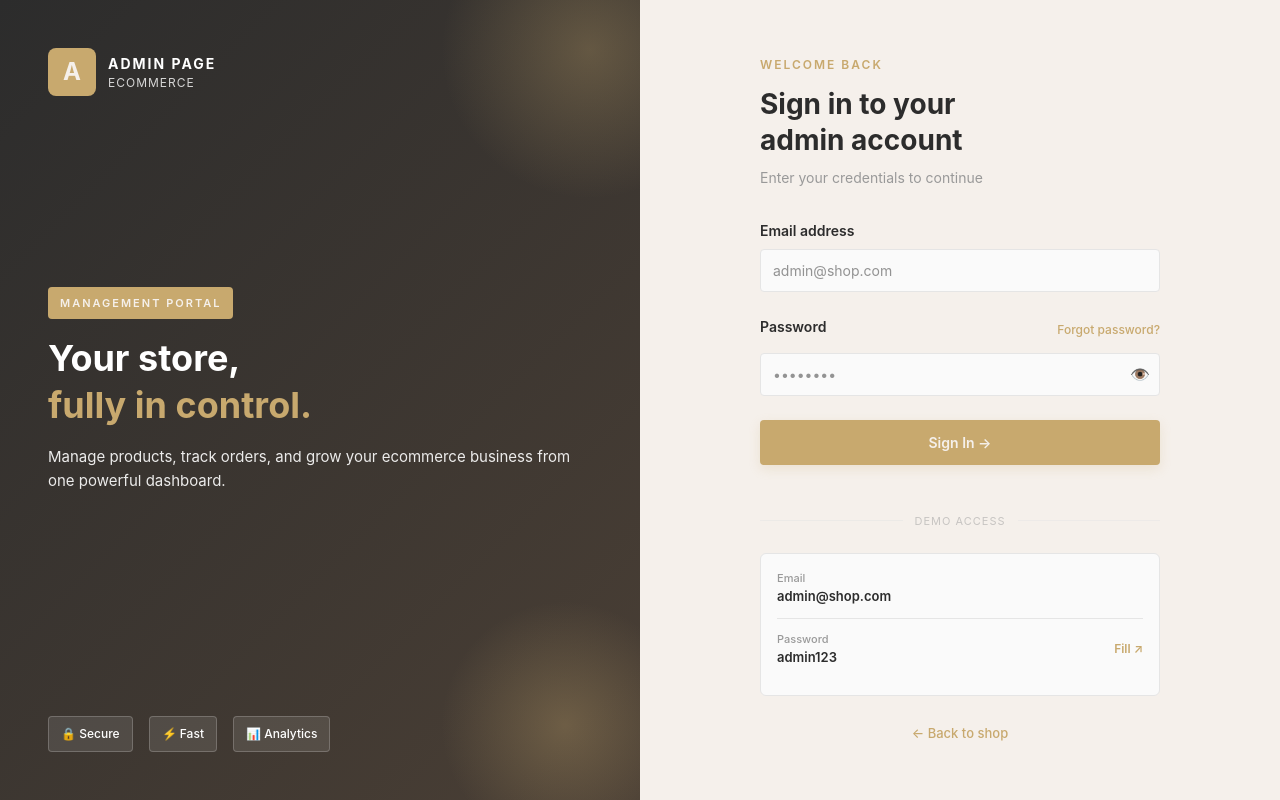
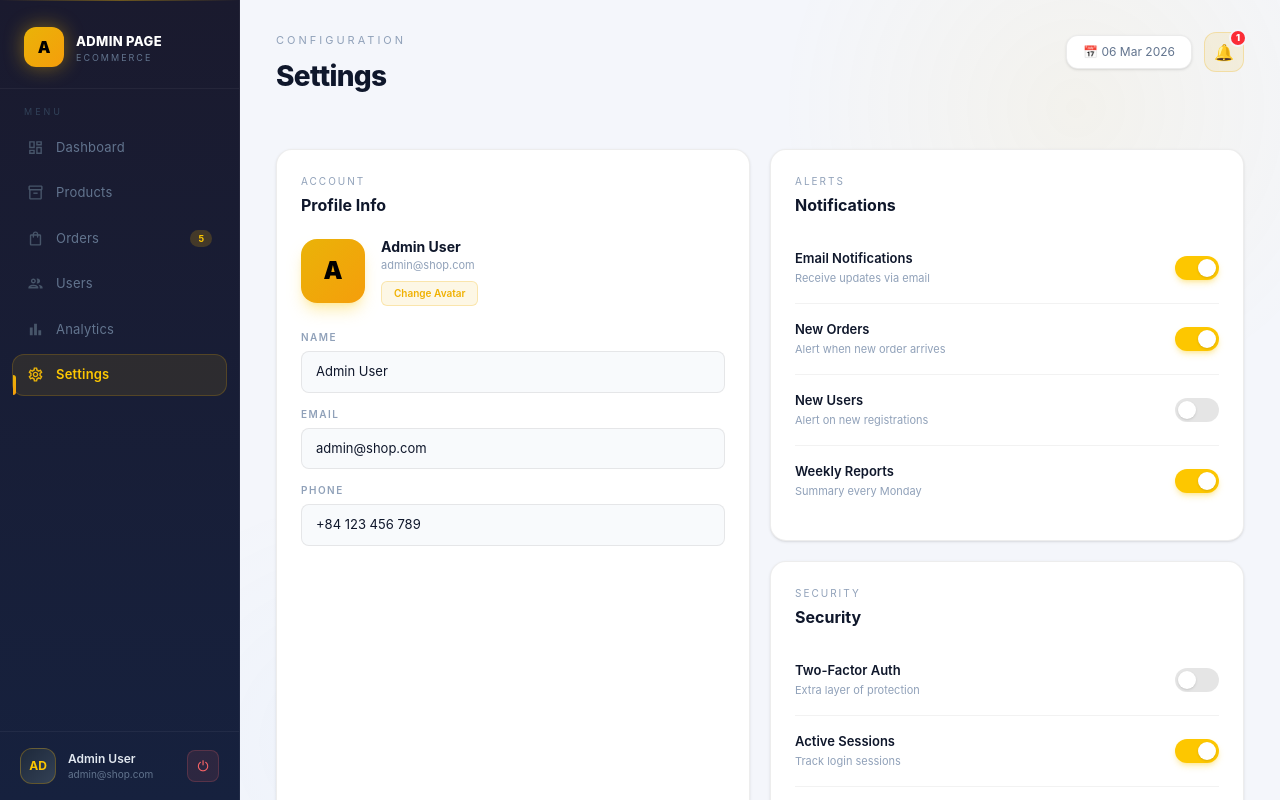
Before and after one commit to Rouki1210/EcommerceFE, a React (Vite) app: page /admin/settings in a window 1280 px wide. Before the commit this address led to /admin/login. Built offline with nearby package versions, Linux system fonts and the light colour scheme.

Commit message:
fix Fe admin

```diff
--- a/package.json
+++ b/package.json
@@ -14,7 +14,7 @@
     "@tailwindcss/vite": "^4.2.1",
     "@tanstack/react-query": "^5.90.21",
     "axios": "^1.13.6",
-    "framer-motion": "^12.37.0",
+    "framer-motion": "^12.38.0",
     "react": "^19.1.0",
     "react-dom": "^19.1.0",
     "react-icons": "^5.6.0",
--- a/src/api/authApi.js
+++ b/src/api/authApi.js
@@ -4,7 +4,7 @@ export const loginApi = (email, password) =>
   baseUrl.post("/auth/login", { email, password }).then((res) => res.data);
 
 export const loginAdmin = (email, password) =>
-  baseUrl.post("/admin/auth/login", { email, password }).then((res) => res.data);
+  baseUrl.post("/auth/admin/login", { email, password }).then((res) => res.data);
 
 export const registerApi = (firstName, lastName, email, password) =>
     baseUrl
--- a/src/components/admin/Header.jsx
+++ b/src/components/admin/Header.jsx
@@ -1,4 +1,4 @@
-
+import { motion } from "framer-motion";
 import NotificationBell from "./NotificationBell";
 
 export default function Header({ title, subtitle }) {
@@ -38,5 +38,5 @@ export default function Header({ title, subtitle }) {
                 <NotificationBell />
             </motion.div>
         </div>
-  );
+    );
 }
--- a/src/components/admin/NotificationBell.jsx
+++ b/src/components/admin/NotificationBell.jsx
@@ -1,3 +1,4 @@
+import { motion } from "framer-motion";
 import { useState, useRef, useEffect } from "react";
 import { AnimatePresence } from "framer-motion";
 import { useNotification } from "../../context/NotificationContext";
@@ -57,7 +58,7 @@ export default function NotificationBell() {
                         {/* Header */}
                         <div className="px-[18px] pt-4 pb-3 border-b border-black/[0.06] flex justify-between items-center">
                             <div>
-                                <div className="text-slate-900 text-sm font-extrabold">Notifications</div>
+<div className="text-slate-900 text-sm font-extrabold">Notifications</div>
                                 <div className="text-slate-400 text-[11px] mt-0.5">{unreadCount > 0 ? `${unreadCount} unread` : "All caught up!"}</div>
                             </div>
                             {unreadCount > 0 && (
@@ -96,7 +97,7 @@ export default function NotificationBell() {
                                                 <div className="text-slate-500 text-[11px] leading-relaxed truncate">{notif.message}</div>
                                                 <div className="text-slate-300 text-[10px] mt-1">{notif.time}</div>
                                             </div>
-                                            {!notif.read && (
+{!notif.read && (
                                                 <motion.div
                                                     animate={{ scale: [1, 1.3, 1] }}
                                                     transition={{ duration: 2, repeat: Infinity }}
--- a/src/components/admin/ProtectedRoute.jsx
+++ b/src/components/admin/ProtectedRoute.jsx
@@ -3,7 +3,7 @@ import { Navigate } from "react-router-dom";
 export default function ProtectedRoute({ children }) {
     const isAuth = localStorage.getItem("adminAuth") === "true";
 
-    if (!isAuth) {
+    if (isAuth) {
         return <Navigate to="/admin/login" replace />;
     }
 
--- a/src/pages/admin/AdminLogin.jsx
+++ b/src/pages/admin/AdminLogin.jsx
@@ -20,9 +20,9 @@ export default function AdminLogin() {
     setLoading(true);
     try {
       const res = await loginAdmin(form.email, form.password);
-      if (res?.token) {
-        localStorage.setItem("adminAuth", "true");
-        localStorage.setItem("adminToken", res.token);
+      if (res?.accessToken) {
+        localStorage.setItem("role", "ADMIN");
+        localStorage.setItem("adminToken", res.accessToken);
         navigate("/admin/dashboard");
       } else {
         setError(res?.message || "Invalid credentials.");
```
Also changed, not shown: 1 other file (tests, documents, lock files or other folders).
